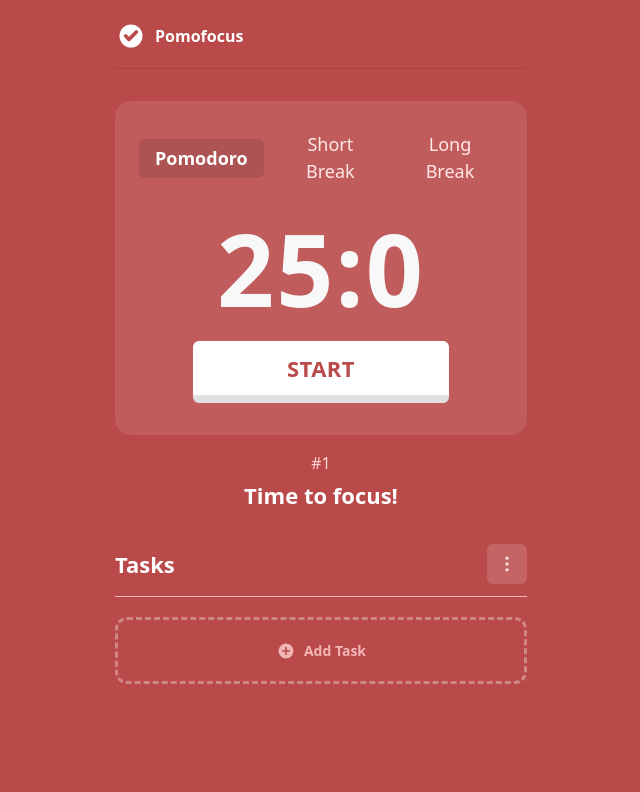
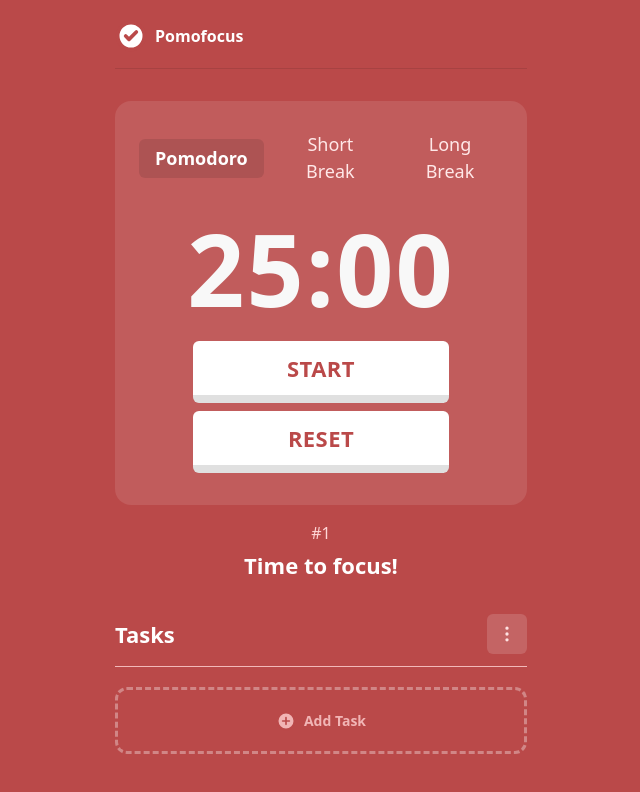
Before and after one commit to Nobody12here/pomodoro-timer, a React (Vite) app: page / in a window 1280 px wide. Shown: the top 792 px of the page, without its empty margins (319-959 px from the left). Built offline with nearby package versions, Linux system fonts and the light colour scheme.

Commit message:
refactor timer functionality to include pause and reset options, improve timer display format

```diff
--- a/src/App.tsx
+++ b/src/App.tsx
@@ -1,30 +1,43 @@
-import { timeEnd } from "console";
 import "./index.css";
 import {
   CircleCheck,
   EllipsisVertical,
   PlusCircle,
 } from "lucide-react";
-import { useEffect, useState, useRef } from "react";
+import { useState, useRef, useEffect } from "react";
 
 
 export function App() {
   const [timer, setTimer] = useState<number>(25 * 60) //timer should be in seconds so 25*60
+  const [isRunning, setIsRunning] = useState<boolean>(false);
   const intervalRef = useRef<Timer | null>(null);
+  useEffect(() => {
+    return () => {
+      console.log("Cleanup function called")
+      clearInterval(intervalRef.current ?? undefined)
+    }
+  }, [])
+  function pauseTimer() {
+    if (!intervalRef.current) return;
+    clearInterval(intervalRef.current);
+    setIsRunning(false)
+  }
   function startTimer() {
-    if (intervalRef.current) return;
-
+    if (intervalRef.current && isRunning) return;
+    setIsRunning(true)
     intervalRef.current = setInterval(() => setTimer((prev) => {
       console.log(prev)
       if (prev < 1) {
-          clearInterval(intervalRef.current ?? undefined);
-          intervalRef.current = null;
-          return 0
+        clearInterval(intervalRef.current ?? undefined);
+        intervalRef.current = null;
+        setIsRunning(false)
+        return 0
       }
       return prev - 1
-    }), 100,)
+    }), 100)
 
   }
+
 
   return (
     <main className="min-h-screen bg-[#ba4949] text-white">
@@ -48,11 +61,19 @@ export function App() {
           <p className="mb-7 text-[100px] leading-[0.9] font-bold tracking-[0.02em] text-[#f8f8f8]">
             {/* divide seconds by 60seconds to get minutes
             and find the remainder (modulus) to get the seconds */}
-            {Math.floor(timer / 60)}:{timer % 60}
+            {Math.floor(timer / 60)}:{(timer % 60).toString().padStart(2,'0')}
           </p>
+          {!isRunning ?
+            <button onClick={() => startTimer()} className="mb-2 w-64 rounded-md border-b-8 border-[#0000001f] bg-white py-4 text-[22px] leading-none font-semibold tracking-[0.02em] text-[#ba4949]">
+              START
+            </button> :
 
-          <button onClick={() => startTimer()} className="mb-2 w-64 rounded-md border-b-8 border-[#0000001f] bg-white py-4 text-[22px] leading-none font-semibold tracking-[0.02em] text-[#ba4949]">
-            START
+            <button onClick={() => pauseTimer()} className="mb-2 w-64 rounded-md border-b-8 border-[#0000001f] bg-white py-4 text-[22px] leading-none font-semibold tracking-[0.02em] text-[#ba4949]">
+              PAUSE
+            </button>
+          }
+          <button onClick={() => setTimer(25 * 60)} className="mb-2 w-64 rounded-md border-b-8 border-[#0000001f] bg-white py-4 text-[22px] leading-none font-semibold tracking-[0.02em] text-[#ba4949]">
+            RESET
           </button>
         </section>
         {/* Tasks List */}
```
